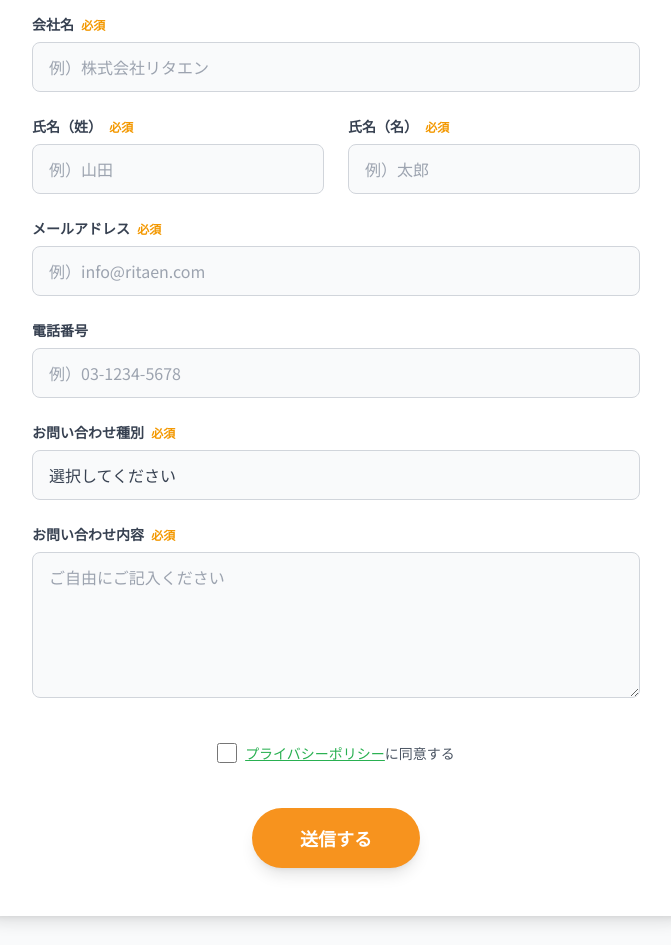
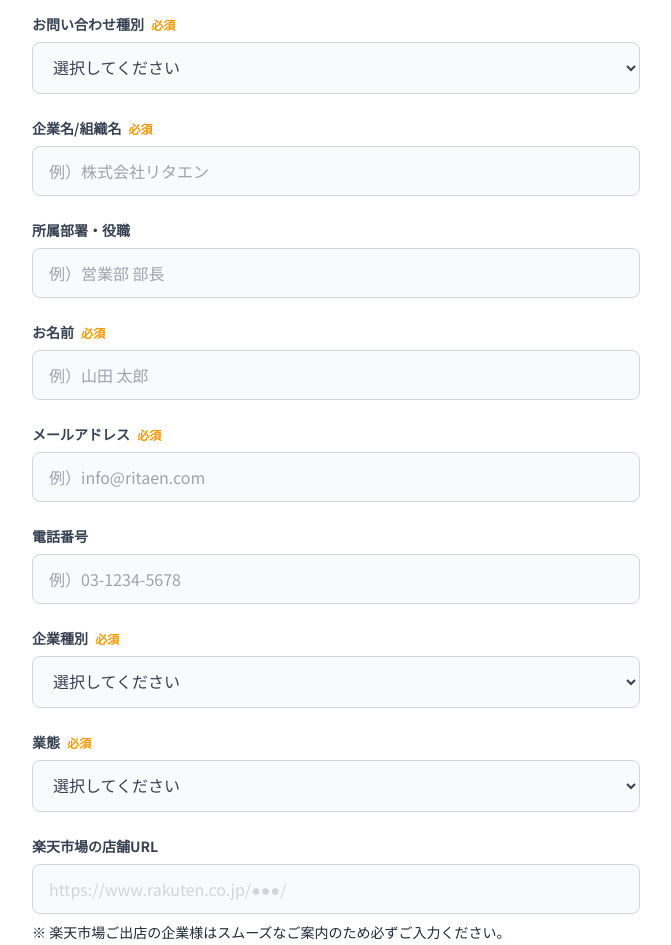
Before and after one commit to nakamura-daiki0925/code_sandbox_light_f454f74e_1772634010, a website: page contact.html in a window 1280 px wide. Shown: the part 420-1365 px from the top of the page, without its empty margins (304-975 px from the left). Drawn offline with nearby package versions, Linux system fonts and the light colour scheme.

Commit message:
contact遷移先変更

```diff
--- a/contact.html
+++ b/contact.html
@@ -195,164 +195,107 @@
           </p>
 
           <form action="https://formspree.io/f/mkoqlvke" method="POST" class="flex flex-col gap-6">
-            <!-- 会社名 -->
+
             <div>
-              <label
-                for="company"
-                class="block text-sm font-bold text-gray-700 mb-2"
-              >
-                会社名 <span class="text-ec-orange text-xs ml-1">必須</span>
+              <label for="category" class="block text-sm font-bold text-gray-700 mb-2">
+                お問い合わせ種別 <span class="text-ec-orange text-xs ml-1">必須</span>
               </label>
-              <input
-                type="text"
-                id="company"
-                name="company"
-                placeholder="例）株式会社リタエン"
-                class="w-full bg-gray-50 border border-gray-300 rounded-lg px-4 py-3 text-gray-700 transition-all"
-                required
-              />
-            </div>
-
-            <!-- お名前 -->
-            <div class="grid grid-cols-1 md:grid-cols-2 gap-6">
-              <div>
-                <label
-                  for="name_sei"
-                  class="block text-sm font-bold text-gray-700 mb-2"
-                >
-                  氏名（姓）
-                  <span class="text-ec-orange text-xs ml-1">必須</span>
-                </label>
-                <input
-                  type="text"
-                  id="name_sei"
-                  name="name_sei"
-                  placeholder="例）山田"
-                  class="w-full bg-gray-50 border border-gray-300 rounded-lg px-4 py-3 text-gray-700 transition-all"
-                  required
-                />
-              </div>
-              <div>
-                <label
-                  for="name_mei"
-                  class="block text-sm font-bold text-gray-700 mb-2"
-                >
-                  氏名（名）
-                  <span class="text-ec-orange text-xs ml-1">必須</span>
-                </label>
-                <input
-                  type="text"
-                  id="name_mei"
-                  name="name_mei"
-                  placeholder="例）太郎"
-                  class="w-full bg-gray-50 border border-gray-300 rounded-lg px-4 py-3 text-gray-700 transition-all"
-                  required
-                />
-              </div>
-            </div>
-
-            <!-- メールアドレス -->
-            <div>
-              <label
-                for="email"
-                class="block text-sm font-bold text-gray-700 mb-2"
-              >
-                メールアドレス
-                <span class="text-ec-orange text-xs ml-1">必須</span>
-              </label>
-              <input
-                type="email"
-                id="email"
-                name="email"
-                placeholder="例）info@ritaen.com"
-                class="w-full bg-gray-50 border border-gray-300 rounded-lg px-4 py-3 text-gray-700 transition-all"
-                required
-              />
-            </div>
-
-            <!-- 電話番号 -->
-            <div>
-              <label
-                for="tel"
-                class="block text-sm font-bold text-gray-700 mb-2"
-              >
-                電話番号
-              </label>
-              <input
-                type="tel"
-                id="tel"
-                name="tel"
-                placeholder="例）03-1234-5678"
-                class="w-full bg-gray-50 border border-gray-300 rounded-lg px-4 py-3 text-gray-700 transition-all"
-              />
-            </div>
-
-            <!-- お問い合わせ種別 -->
-            <div>
-              <label
-                for="category"
-                class="block text-sm font-bold text-gray-700 mb-2"
-              >
-                お問い合わせ種別
-                <span class="text-ec-orange text-xs ml-1">必須</span>
-              </label>
-              <select
-                id="category"
-                name="category"
-                class="w-full bg-gray-50 border border-gray-300 rounded-lg px-4 py-3 text-gray-700 transition-all appearance-none cursor-pointer"
-                required
-              >
+              <select id="category" name="category" class="w-full bg-gray-50 border border-gray-300 rounded-lg px-4 py-3 text-gray-700 transition-all cursor-pointer" required>
                 <option value="" disabled selected>選択してください</option>
-                <option value="service">サービス内容について</option>
-                <option value="price">料金・お見積もりについて</option>
-                <option value="demo">デモ画面を見たい</option>
-                <option value="other">その他</option>
+                <option value="無料トライアル">無料トライアル</option>
+                <option value="資料ダウンロード">資料ダウンロード</option>
+                <option value="相談・質問（ご契約前の方）">相談・質問（ご契約前の方）</option>
+                <option value="ご相談（ご契約済の方）">ご相談（ご契約済の方）</option>
+                <option value="取材依頼">取材依頼</option>
+                <option value="その他">その他</option>
               </select>
             </div>
 
-            <!-- お問い合わせ内容 -->
             <div>
-              <label
-                for="message"
-                class="block text-sm font-bold text-gray-700 mb-2"
-              >
-                お問い合わせ内容
-                <span class="text-ec-orange text-xs ml-1">必須</span>
+              <label for="company" class="block text-sm font-bold text-gray-700 mb-2">
+                企業名/組織名 <span class="text-ec-orange text-xs ml-1">必須</span>
               </label>
-              <textarea
-                id="message"
-                name="message"
-                rows="5"
-                placeholder="ご自由にご記入ください"
-                class="w-full bg-gray-50 border border-gray-300 rounded-lg px-4 py-3 text-gray-700 transition-all"
-                required
-              ></textarea>
+              <input type="text" id="company" name="company" placeholder="例）株式会社リタエン" class="w-full bg-gray-50 border border-gray-300 rounded-lg px-4 py-3 text-gray-700 transition-all" required />
             </div>
 
-            <!-- プライバシーポリシー -->
+            <div>
+              <label for="department" class="block text-sm font-bold text-gray-700 mb-2">
+                所属部署・役職
+              </label>
+              <input type="text" id="department" name="department" placeholder="例）営業部 部長" class="w-full bg-gray-50 border border-gray-300 rounded-lg px-4 py-3 text-gray-700 transition-all" />
+            </div>
+
+            <div>
+              <label for="name" class="block text-sm font-bold text-gray-700 mb-2">
+                お名前 <span class="text-ec-orange text-xs ml-1">必須</span>
+              </label>
+              <input type="text" id="name" name="name" placeholder="例）山田 太郎" class="w-full bg-gray-50 border border-gray-300 rounded-lg px-4 py-3 text-gray-700 transition-all" required />
+            </div>
+
+            <div>
+              <label for="email" class="block text-sm font-bold text-gray-700 mb-2">
+                メールアドレス <span class="text-ec-orange text-xs ml-1">必須</span>
+              </label>
+              <input type="email" id="email" name="email" placeholder="例）info@ritaen.com" class="w-full bg-gray-50 border border-gray-300 rounded-lg px-4 py-3 text-gray-700 transition-all" required />
+            </div>
+
+            <div>
+              <label for="tel" class="block text-sm font-bold text-gray-700 mb-2">
+                電話番号
+              </label>
+              <input type="tel" id="tel" name="tel" placeholder="例）03-1234-5678" class="w-full bg-gray-50 border border-gray-300 rounded-lg px-4 py-3 text-gray-700 transition-all" />
+            </div>
+
+            <div>
+              <label for="company_type" class="block text-sm font-bold text-gray-700 mb-2">
+                企業種別 <span class="text-ec-orange text-xs ml-1">必須</span>
+              </label>
+              <select id="company_type" name="company_type" class="w-full bg-gray-50 border border-gray-300 rounded-lg px-4 py-3 text-gray-700 transition-all cursor-pointer" required>
+                <option value="" disabled selected>選択してください</option>
+                <option value="EC事業者">EC事業者</option>
+                <option value="EC支援・サポート事業者">EC支援・サポート事業者</option>
+                <option value="その他">その他</option>
+              </select>
+            </div>
+
+            <div>
+              <label for="business_type" class="block text-sm font-bold text-gray-700 mb-2">
+                業態 <span class="text-ec-orange text-xs ml-1">必須</span>
+              </label>
+              <select id="business_type" name="business_type" class="w-full bg-gray-50 border border-gray-300 rounded-lg px-4 py-3 text-gray-700 transition-all cursor-pointer" required>
+                <option value="" disabled selected>選択してください</option>
+                <option value="メーカー">メーカー</option>
+                <option value="小売り">小売り</option>
+                <option value="その他">その他</option>
+              </select>
+            </div>
+
+            <div>
+              <label for="rakuten_url" class="block text-sm font-bold text-gray-700 mb-2">
+                楽天市場の店舗URL
+              </label>
+              <input type="text" id="rakuten_url" name="rakuten_url" placeholder="https://www.rakuten.co.jp/●●●/" class="w-full bg-gray-50 border border-gray-300 rounded-lg px-4 py-3 text-gray-700 transition-all placeholder-gray-300" />
+              <p class="mt-2 text-sm text-gray-800">※ 楽天市場ご出店の企業様はスムーズなご案内のため必ずご入力ください。</p>
+            </div>
+
+            <div>
+              <label for="message" class="block text-sm font-bold text-gray-700 mb-2">
+                お問い合わせ内容 <span class="text-ec-orange text-xs ml-1">必須</span>
+              </label>
+              <textarea id="message" name="message" rows="5" placeholder="ご自由にご記入ください" class="w-full bg-gray-50 border border-gray-300 rounded-lg px-4 py-3 text-gray-700 transition-all" required></textarea>
+            </div>
+
             <div class="text-center pt-4">
               <label class="inline-flex items-center gap-2 cursor-pointer">
-                <input
-                  type="checkbox"
-                  required
-                  class="w-5 h-5 text-ec-green rounded border-gray-300 focus:ring-ec-green"
-                />
+                <input type="checkbox" required class="w-5 h-5 text-ec-green rounded border-gray-300 focus:ring-ec-green" />
                 <span class="text-sm text-gray-600">
-                  <a
-                    href="#"
-                    class="text-ec-green underline hover:text-ec-green-dark"
-                    >プライバシーポリシー</a
-                  >に同意する
+                  <a href="#" class="text-ec-green underline hover:text-ec-green-dark">プライバシーポリシー</a>に同意する
                 </span>
               </label>
             </div>
 
-            <!-- 送信ボタン -->
             <div class="text-center mt-4">
-              <button
-                type="submit"
-                class="bg-[#F7931E] text-white font-bold px-12 py-4 rounded-full shadow-lg hover:opacity-90 hover:shadow-xl hover:-translate-y-1 transition-all duration-300 text-lg w-full md:w-auto"
-              >
+              <button type="submit" class="bg-[#F7931E] text-white font-bold px-12 py-4 rounded-full shadow-lg hover:opacity-90 hover:shadow-xl hover:-translate-y-1 transition-all duration-300 text-lg w-full md:w-auto">
                 送信する
               </button>
             </div>
```
